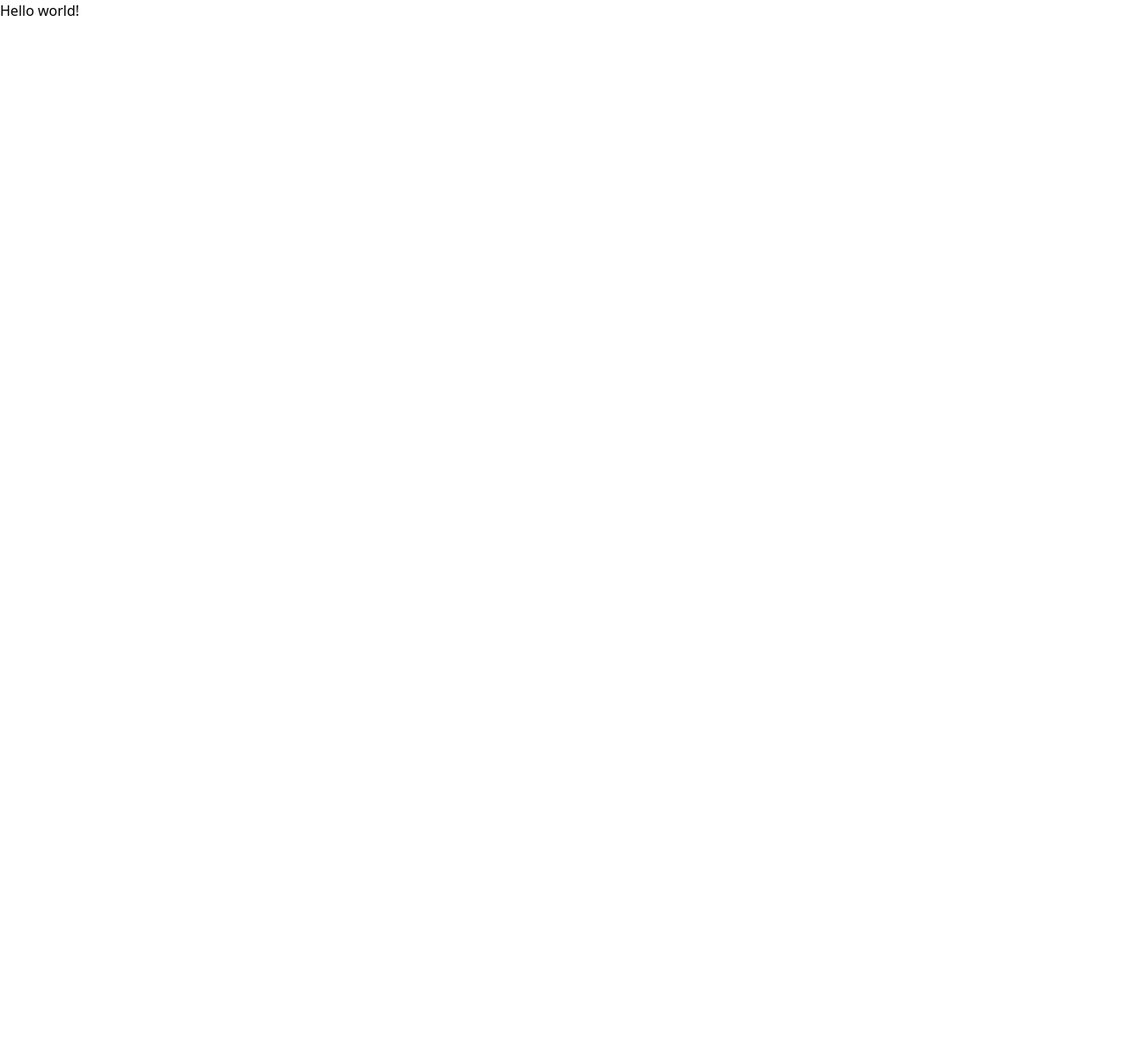
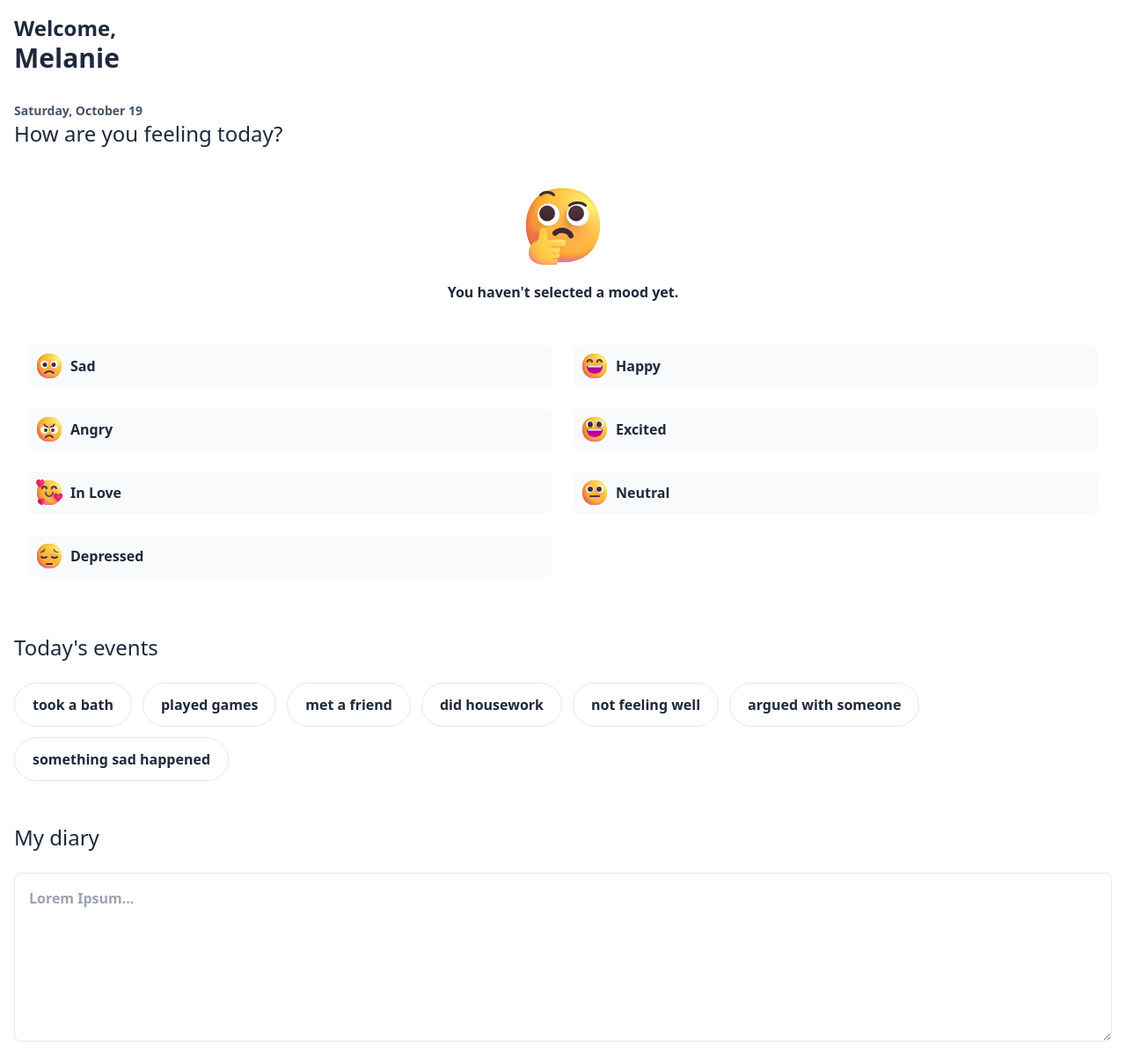
Before and after one commit to itshoro/mood-tracker, a Next.js app: page / in a window 1280 px wide. Shown: the whole page at 88% size. Before the commit the page ends 800 px from the top, so only its background shows below. Built offline with nearby package versions, Linux system fonts and the light colour scheme.

Commit message:
feat: add mood and event selection

```diff
--- a/src/app/page.tsx
+++ b/src/app/page.tsx
@@ -1,7 +1,81 @@
+"use client";
+
+import { availableMoods, MoodSelection } from "./components/moodSelection";
+import { MoodThinking } from "./components/icons/mood-thinking";
+import { useState } from "react";
+import { EventSelection } from "./components/eventSelection";
+import { availableEvents } from "./components/eventSelection";
+
 export default function Home() {
-  return (
-    <main>
-      <div>Hello world!</div>
-    </main>
-  );
+    const [moodSelected, setMoodSelected] = useState(false);
+    return (
+        <main className="p-4">
+            <div className="flex flex-col">
+                <div>
+                    <h1 className="text-2xl font-bold text-slate-800">
+                        Welcome,
+                    </h1>
+                    <h1 className="text-3xl font-bold text-slate-800">
+                        Melanie
+                    </h1>
+                </div>
+
+                <p className="mt-8 text-sm font-semibold text-slate-600">
+                    Saturday, October 19
+                </p>
+
+                <section>
+                    <h2 className="mb-6 text-2xl font-medium text-slate-800">
+                        How are you feeling today?
+                    </h2>
+
+                    <div className="rounded-lg p-4 font-semibold">
+                        {!moodSelected ? (
+                            <div className="flex flex-col items-center text-slate-800">
+                                <MoodThinking></MoodThinking>
+                                <p className="mt-4">
+                                    You haven't selected a mood yet.
+                                </p>
+                            </div>
+                        ) : null}
+
+                        <div className="mt-12 grid grid-cols-2 gap-6">
+                            {availableMoods.map((mood) => (
+                                <MoodSelection key={mood} mood={mood} />
+                            ))}
+                        </div>
+                    </div>
+                </section>
+
+                <section>
+                    <h2 className="mb-6 mt-12 text-2xl font-medium text-slate-800">
+                        Today's events
+                    </h2>
+                    <div className="flex flex-wrap gap-3">
+                        {availableEvents.map((event) => (
+                            <EventSelection
+                                key={event}
+                                event={event}
+                            ></EventSelection>
+                        ))}
+                    </div>
+                </section>
+
+                <section>
+                    <h2 className="mb-6 mt-12 text-2xl font-medium text-slate-800">
+                        My diary
+                    </h2>
+                    <div>
+                        <label htmlFor="notice"></label>
+                        <textarea
+                            id="notice"
+                            name="notice"
+                            className="h-48 w-full rounded-lg border border-gray-200 p-4 font-semibold text-slate-800 outline-none focus:border-transparent focus:ring-2 focus:ring-black focus:ring-offset-4"
+                            placeholder="Lorem Ipsum..."
+                        ></textarea>
+                    </div>
+                </section>
+            </div>
+        </main>
+    );
 }
```
